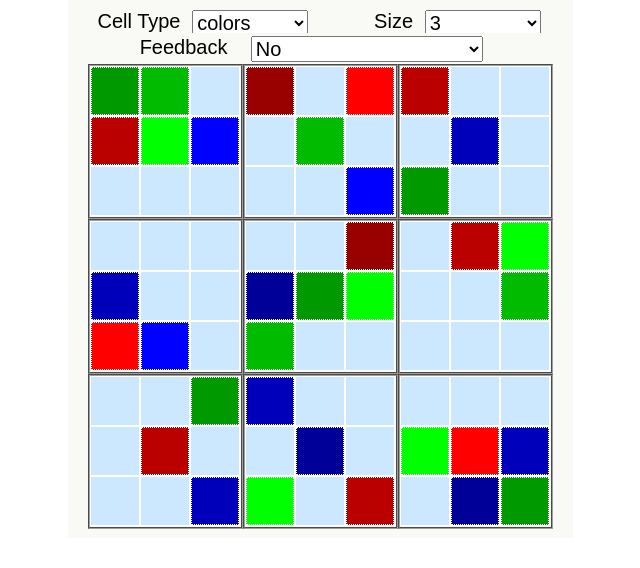
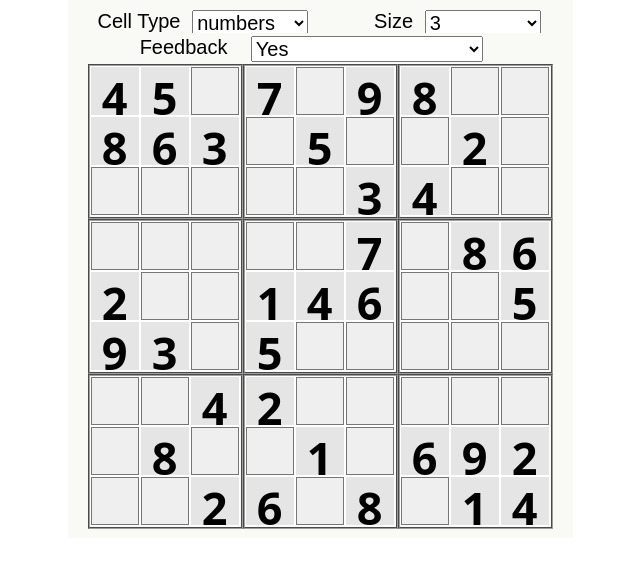
Before and after one commit to amitgarg/music-sudoku, a React (Create React App) app: page / in a window 1280 px wide. Shown: the top 568 px of the page, without its empty margins (320-960 px from the left). Built offline with nearby package versions, Linux system fonts and the light colour scheme.

Commit message:
Test Commit
Adding Description

Adding test cases

```diff
--- a/src/App.js
+++ b/src/App.js
@@ -11,8 +11,8 @@ class App extends Component {
     super(props);
     this.state = {
       size: 3,
-      cellType: 'colors',
-      feedback: true,
+      cellType: 'numbers',
+      feedback: 'true',
       musicKey: 'C',
       octave: 3,
       scale: 'major'
```
